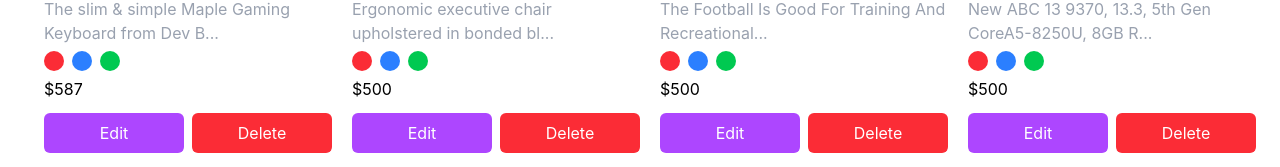
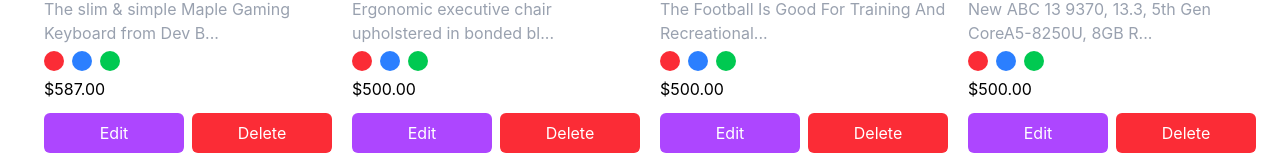
Before and after one commit to AyaHassan55/ProductCrud, a React (Vite) app: page / in a window 1280 px wide. Shown: the part 359-526 px from the top of the page. Built offline with nearby package versions, Linux system fonts and the light colour scheme.

Commit message:
error message components

```diff
--- a/src/App.tsx
+++ b/src/App.tsx
@@ -11,52 +11,55 @@ import { formInputList, productList } from './data'
 import Input from './components/ui/input'
 import type { IProduct } from './interfaces'
 import { validateProduct } from './validation'
+import ErrorMessage from './components/ErrorMessage'
 
 const App = () => {
-  const defaultProductObj={
-  title:"",
-  description:"",
-  price:"",
-  imgURL:"",
+  const defaultProductObj = {
+    title: "",
+    description: "",
+    price: "",
+    imageURL: "",
     colors:[],
 
     category:{
       name:"",
-    imgURL:""
+      imageURL:""
     }
   }
   // ------------------State --------------------------
   const [isOpen, setIsOpen] = useState(false)
-  const [product, setProduct] = useState<IProduct>(
-    defaultProductObj
-
-)
-
+  const [product, setProduct] = useState<IProduct>(defaultProductObj)
+  const [error, setError] = useState(
+    { title: "",
+    description: "",
+    price: "",
+    imageURL: "",})
+console.log("errors====",error)
   // ------------------Handler --------------------------
   const open = () => setIsOpen(true)
   const closeModal = () => setIsOpen(false)
   const onChangeHandler = (event: ChangeEvent<HTMLInputElement>) => {
-    const {name, value} = event.target
-    setProduct({...product, [name]: value})
+    const { name, value } = event.target
+    setProduct({ ...product, [name]: value })
   }
- const submitHandler = (event: FormEvent<HTMLFormElement>):void => {
+  const submitHandler = (event: FormEvent<HTMLFormElement>): void => {
     event.preventDefault()
+    // const { title, description, price, imageURL } = product
     const errors = validateProduct({
       title: product.title,
       description: product.description,
-    price: product.price.toString(),
-    imageURL: product.imgURL || ""
+      price: product.price,
+      imageURL: (product.imageURL as string),
     });
-  console.log("error messages",errors)
-  // check if any propertty has a value of "" in the errors object, if yes then return from the function and do not submit the form
-  const hasError=Object.values(errors).some(value=> value=== "")&&
-          Object.values(errors).every(value=> value === "")
+    // console.log("error messages", errors)
+    //--------------------------- check if any propertty has a value of "" in the errors object, if yes then return from the function and do not submit the form
+    const hasError = Object.values(errors).some(value => value === "") && Object.values(errors).every(value => value === "")
     console.log(hasError)
-     if(!hasError){
-      console.log("Form submitted successfully with data:", product);
-      // setProduct(defaultProductObj)
+    if (!hasError) {
+      setError(errors)
+
       closeModal()
-     }else{
+    } else {
       console.log("Form has errors. Please fix them before submitting.");
     }
 
@@ -80,6 +83,7 @@ const App = () => {
         placeholder={input.placeholder} required={input.required}
         onChange={onChangeHandler}
       />
+      <ErrorMessage msg={error[input.name]} />
     </div>
   )
 
--- /dev/null
+++ b/src/components/ErrorMessage.tsx
@@ -0,0 +1,14 @@
+interface IProps {
+
+msg:string;
+
+}
+
+const ErrorMessage=({msg}:IProps)=> {
+  return msg ? <span className="block text-red-700 font-semibold text-sm">{msg}</span>:null;
+
+
+
+}
+
+export default ErrorMessage
--- a/src/components/ProductCard.tsx
+++ b/src/components/ProductCard.tsx
@@ -10,10 +10,10 @@ product:IProduct;
 }
 
 const ProductCard = ({product}: IProps) => {
-    const {title, description, price, imgURL} = product
+    const {title, description, price, imageURL} = product
     return (
         <div className="max-w-sm md:max-w-lg mx-auto md:mx-0  m-5 p-2  md:p-4 rounded-md w-80 flex flex-col ">
-            <Image className="rounded-md mb-2 h-52 w-full lg:object-cover" urlImage={imgURL} altText={title} />
+            <Image className="rounded-md mb-2 h-52 w-full lg:object-cover" urlImage={imageURL} altText={title} />
             <h1 className="text-xl " >{title}</h1>
             <p className="text-gray-400">{textSlicer(description)}</p>
             <div className="flex gap-2 my-1.5">
--- a/src/data/index.tsx
+++ b/src/data/index.tsx
@@ -6,53 +6,53 @@ export const productList: IProduct[]=[
     {
         id:uuid(),
         title:"Practical Granite Gloves",
-        imgURL:"https://picsum.photos/seed/DPOZuT/640/480",
+        imageURL:"https://picsum.photos/seed/DPOZuT/640/480",
         description:"The slim & simple Maple Gaming Keyboard from Dev Byte comes with a sleek body and 7- Color RGB LED Back-lighting for smart functionality.",
-        price:587.00,
+        price:"587.00",
         // colors:["purple", "brown", "green","red","orange"],
     //     category:{
 
     //         name:"Clothing",
-    //         imgURL:"https://picsum.photos/seed/Clothing/640/480"
+    //         imageURL:"https://picsum.photos/seed/Clothing/640/480"
     //    }
     },
     {
         id:uuid(),
         title:"Recycled Plastic Chair",
-        imgURL:"https://picsum.photos/seed/laGcKTSge/640/480",
+        imageURL:"https://picsum.photos/seed/laGcKTSge/640/480",
         description:"Ergonomic executive chair upholstered in bonded black leather and PVC padded seat and back for all-day comfort and support",
-        price:500.00,
+        price:"500.00",
         // colors:["red", "blue", "green","yellow","orange"],
     //     category:{
 
     //         name:"Clothing",
-    //         imgURL:"https://picsum.photos/seed/laGcKTSge/640/480"
+    //         imageURL:"https://picsum.photos/seed/laGcKTSge/640/480"
     //    }
     },
     {
         id:uuid(),
         title:"Small Rubber Soap",
-        imgURL:"https://picsum.photos/seed/yidCgCS4/640/480",
+        imageURL:"https://picsum.photos/seed/yidCgCS4/640/480",
         description:"The Football Is Good For Training And Recreational Purposes",
-        price:500.00,
+        price:"500.00",
         // colors:["red", "blue", "green","yellow","orange"],
     //     category:{
 
     //         name:"Clothing",
-    //         imgURL:"https://picsum.photos/seed/laGcKTSge/640/480"
+    //         imageURL:"https://picsum.photos/seed/laGcKTSge/640/480"
     //    }
     },
     {
         id:uuid(),
         title:"Electronic Frozen Gloves",
-        imgURL:"https://picsum.photos/seed/T6EIUh/640/480",
+        imageURL:"https://picsum.photos/seed/T6EIUh/640/480",
         description:"New ABC 13 9370, 13.3, 5th Gen CoreA5-8250U, 8GB RAM, 256GB SSD, power UHD Graphics, OS 10 Home, OS Office A & J 2016",
-        price:500.00,
+        price:"500.00",
     //     colors:["red", "blue", "green","yellow","orange"],
     //     category:{
 
     //         name:"Clothing",
-    //         imgURL:"https://picsum.photos/seed/laGcKTSge/640/480"
+    //         imageURL:"https://picsum.photos/seed/laGcKTSge/640/480"
     //    }
     },
 ]
@@ -74,7 +74,7 @@ export const formInputList:IFormInput[]=[
     },
     {
         id:'image',
-        name:"imgURL",
+        name:"imageURL",
         label:"Product Image URL",
         type:"text",
         placeholder:"Enter product image URL",
--- a/src/interfaces/index.ts
+++ b/src/interfaces/index.ts
@@ -2,8 +2,8 @@ export interface IProduct {
   id?: string | undefined;
   title: string;
   description: string;
-  price: string | number;
-  imgURL?: string;
+  price: string ;
+  imageURL?: string;
   // colors: string[];
   // category: {
   //   name: string;
@@ -12,7 +12,7 @@ export interface IProduct {
 }
 export interface IFormInput {
   id: string;
-  name: "title"|"description"|"price"|"imgURL";
+  name: "title"|"description"|"price"|"imageURL";
   label: string;
   type: string;
   placeholder: string;
--- a/src/validation/index.tsx
+++ b/src/validation/index.tsx
@@ -1,8 +1,16 @@
 
 
-// product obj===errorObj (Title,Description,Price,Category) all are required fields
-export const validateProduct = (product: {title: string; description: string; price: string; imageURL: string}) => {
-    const errors: {title?: string; description?: string; price?: string; imageURL?: string} = {
+// product obj===errorsObj (Title,Description,Price,Category) all are required
+
+
+export const validateProduct = (product:
+    {
+        title: string;
+        description: string;
+        imageURL: string; price:
+        string;
+    }) => {
+    const errors: { title: string; description: string; price: string; imageURL: string } = {
         title: "",
         description: "",
         price: "",
@@ -10,16 +18,16 @@ export const validateProduct = (product: {title: string; description: string; pr
 
     };
     const validUrl = /^(ftp|http|https):\/\/[^ "]+$/.test(product.imageURL);
-    if(!product.title.trim() || product.title.length < 10 || product.title.length > 80){
+    if (!product.title.trim() || product.title.length < 10 || product.title.length > 80) {
         errors.title = "Title is required and must be between 10 and 80 characters.";
     }
-    if(!product.description.trim() || product.description.length < 20 || product.description.length >900){
+    if (!product.description.trim() || product.description.length < 20 || product.description.length > 900) {
         errors.description = "Description is required and must be between 20 and 900 characters.";
     }
-    if(!product.price.trim() || isNaN(Number(product.price)) || Number(product.price) <= 0){
+    if (!product.price.trim() || isNaN(Number(product.price)) || Number(product.price) <= 0) {
         errors.price = "Price is required and must be a positive number.";
     }
-    if(!product.imageURL.trim() || !validUrl){
+    if (!product.imageURL.trim() || !validUrl) {
         errors.imageURL = "Image URL is required and must be a valid URL.";
     }
     return errors;
```
Lines whose indentation alone changed are shown as unchanged.
